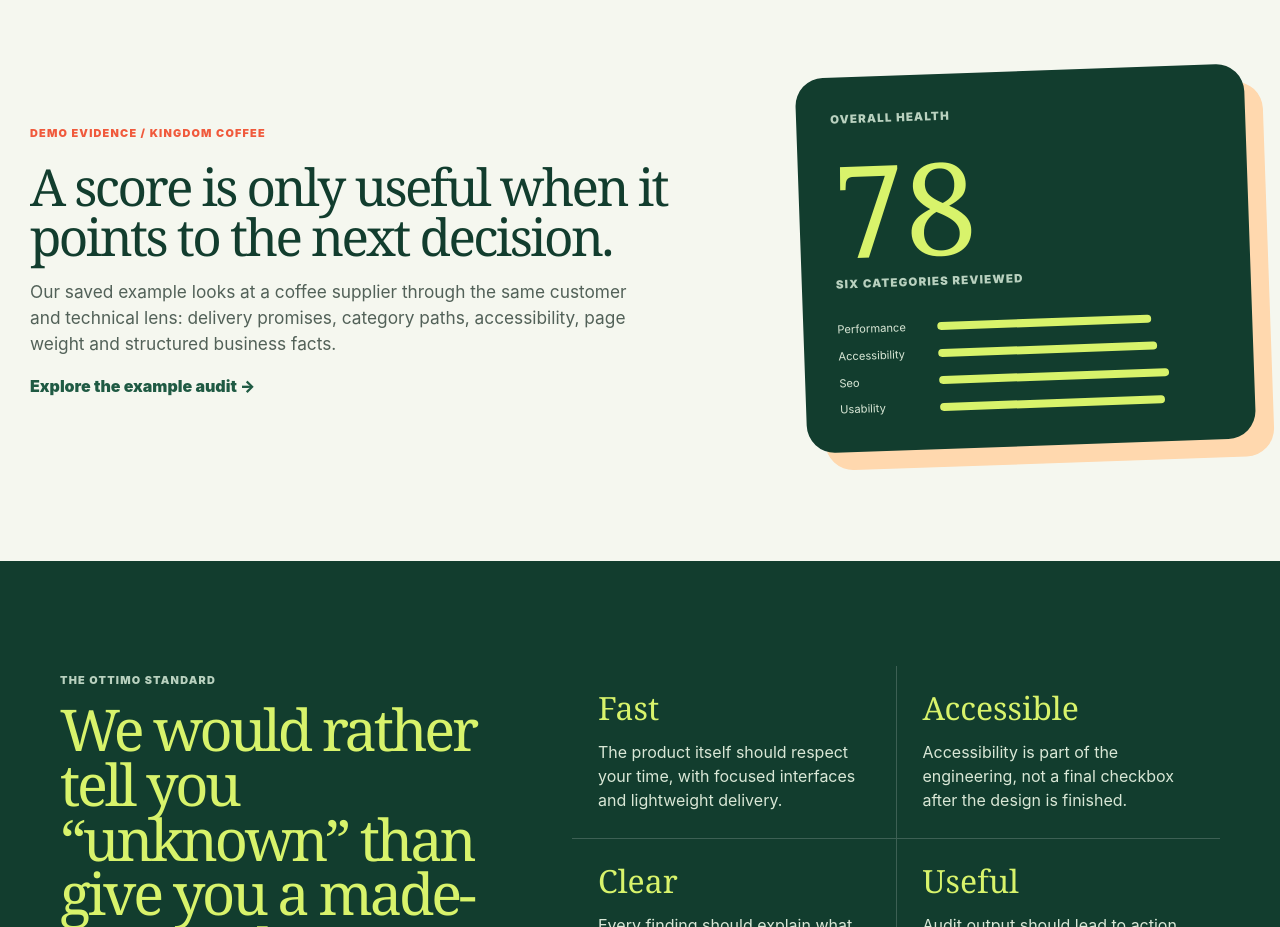
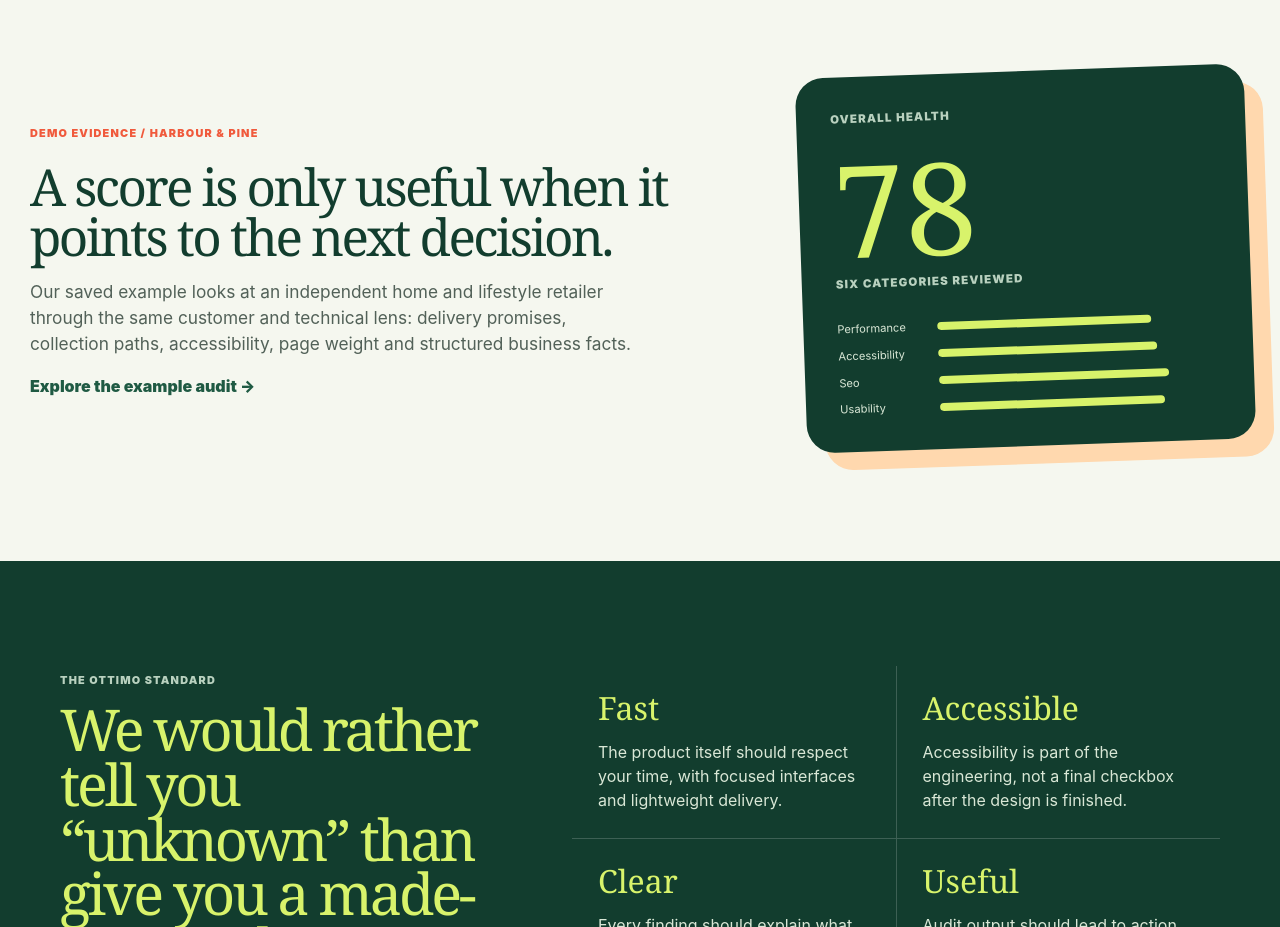
Before and after one commit to ottimosite/ottimo, a React (Vite) app: page / in a window 1280 px wide. Shown: the part 2940-3867 px from the top of the page. Built offline with nearby package versions, Linux system fonts and the light colour scheme.

Commit message:
refactor: replace public case study with fictional site

```diff
--- a/src/pages/PublicPages.tsx
+++ b/src/pages/PublicPages.tsx
@@ -1,7 +1,7 @@
 import { FormEvent, useState } from 'react'
 import { Link, useNavigate } from 'react-router-dom'
 import { Card } from '../components/ui'
-import { kingdomCoffeeAudit } from '../data/fixtures/kingdomCoffee'
+import { harbourPineAudit } from '../data/fixtures/harbourPine'
 
 const info = {
   '/services': ['Services', 'A practical optimisation partner for performance, visibility, accessibility and AI-ready digital products.'],
@@ -111,8 +111,8 @@ export function Home() {
     </section>
 
     <section className="case-study-lead">
-      <div><span className="eyebrow">Demo evidence / Kingdom Coffee</span><h2>A score is only useful when it points to the next decision.</h2><p>Our saved example looks at a coffee supplier through the same customer and technical lens: delivery promises, category paths, accessibility, page weight and structured business facts.</p><Link className="text-link" to="/app/audits/audit-kingdom-coffee">Explore the example audit →</Link></div>
-      <div className="case-score"><span>Overall health</span><strong>{kingdomCoffeeAudit.score}</strong><small>six categories reviewed</small><div className="case-bars">{kingdomCoffeeAudit.scores.slice(0, 4).map(score => <div key={score.category}><span>{score.category}</span><i style={{ width: `${score.score}%` }} /></div>)}</div></div>
+      <div><span className="eyebrow">Demo evidence / Harbour & Pine</span><h2>A score is only useful when it points to the next decision.</h2><p>Our saved example looks at an independent home and lifestyle retailer through the same customer and technical lens: delivery promises, collection paths, accessibility, page weight and structured business facts.</p><Link className="text-link" to="/app/audits/audit-kingdom-coffee">Explore the example audit →</Link></div>
+      <div className="case-score"><span>Overall health</span><strong>{harbourPineAudit.score}</strong><small>six categories reviewed</small><div className="case-bars">{harbourPineAudit.scores.slice(0, 4).map(score => <div key={score.category}><span>{score.category}</span><i style={{ width: `${score.score}%` }} /></div>)}</div></div>
     </section>
 
     <section className="principles-section">
```
